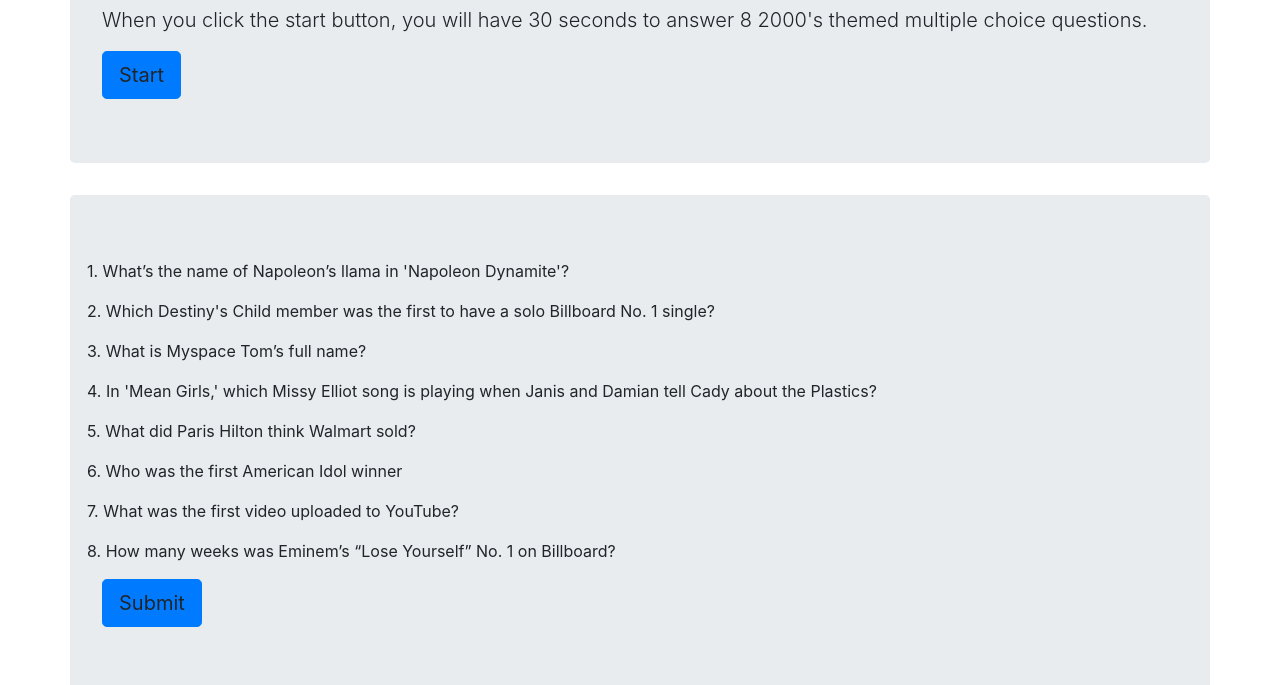
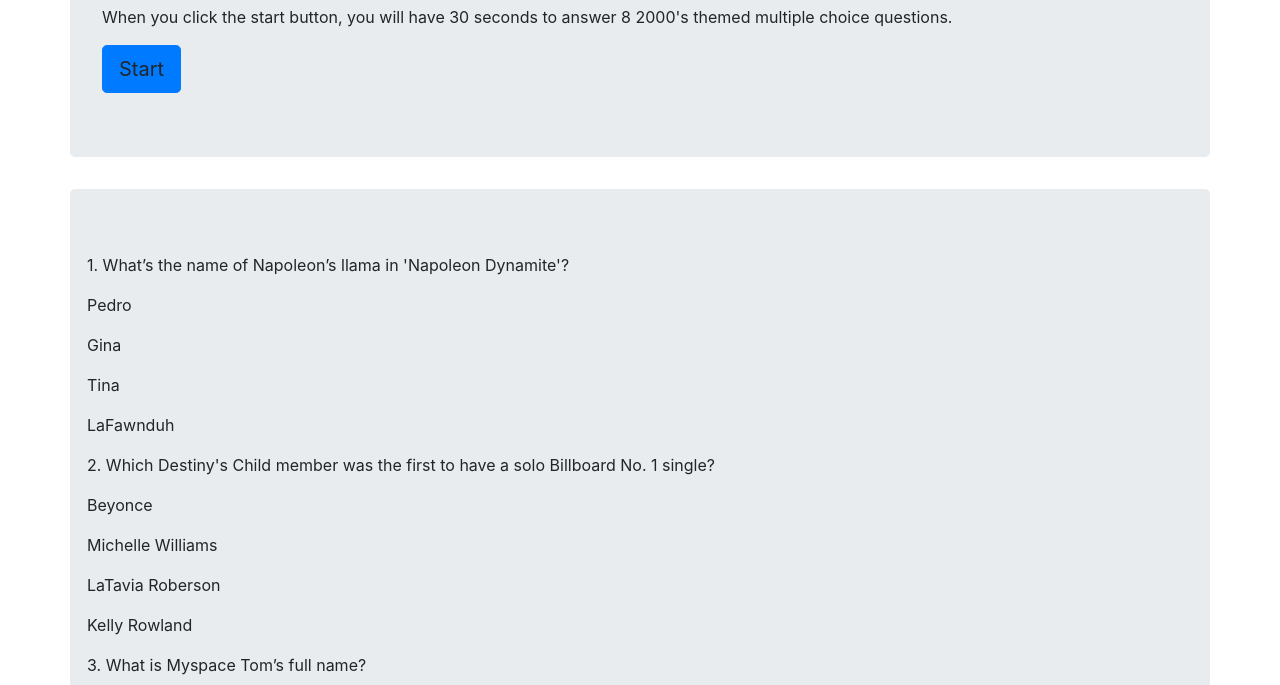
Before and after one commit to jlfinlayson/Trivia-Game, a plain HTML site: page index.html in a window 1280 px wide. Shown: the part 115-800 px from the top of the page. Drawn offline with nearby package versions, Linux system fonts and the light colour scheme.

Commit message:
created for loop to show all choices

```diff
--- a/assets/css/style.css
+++ b/assets/css/style.css
@@ -21,3 +21,7 @@ h1 {
 .score-text {
 
 }
+
+#instructions-text {
+
+}
--- a/assets/javascript/app.js
+++ b/assets/javascript/app.js
@@ -58,7 +58,11 @@ for (i = 0; i<questions.length; i++){
     $(".questions-text").append("<p>" + questions[i].question + "</p>")
 //Create a loop to go through & show answers
 //Create buttons for answers
+for (j = 0; j<questions[i].choices.length; j++){
 
+$(".questions-text").append("<p>" + questions[i].choices[j] + "</p>")
+
+}
 }
 //Create submit button
 //Check to see how many correct, incorrect, and unanswered questions
--- a/index.html
+++ b/index.html
@@ -7,9 +7,9 @@
     <meta http-equiv="X-UA-Compatible" content="ie=edge">
     <link href="https://stackpath.bootstrapcdn.com/bootstrap/4.3.1/css/bootstrap.min.css" rel="stylesheet"
         integrity="sha384-ggOyR0iXCbMQv3Xipma34MD+dH/1fQ784/j6cY/iJTQUOhcWr7x9JvoRxT2MZw1T" crossorigin="anonymous">
-    <script src="https://stackpath.bootstrapcdn.com/bootstrap/4.3.1/js/bootstrap.min.js"
+    <!-- <script src="https://stackpath.bootstrapcdn.com/bootstrap/4.3.1/js/bootstrap.min.js"
         integrity="sha384-JjSmVgyd0p3pXB1rRibZUAYoIIy6OrQ6VrjIEaFf/nJGzIxFDsf4x0xIM+B07jRM"
-        crossorigin="anonymous"></script>
+        crossorigin="anonymous"></script> -->
     <link rel="stylesheet" type="text/css" href="assets/css/style.css">
     <title>2000's Trivia!</title>
 </head>
@@ -18,7 +18,7 @@
     <!-- Instructions and Start Button -->
     <div class="jumbotron container">
         <h1>2000's Trivia!</h1>
-        <p class="lead">When you click the start button, you will have 30 seconds to answer 8 2000's themed multiple
+        <p id="instructions-text">When you click the start button, you will have 30 seconds to answer 8 2000's themed multiple
             choice questions.</p>
         <a class="btn btn-primary btn-lg" id="start" role="button">Start</a>
     </div>
```
